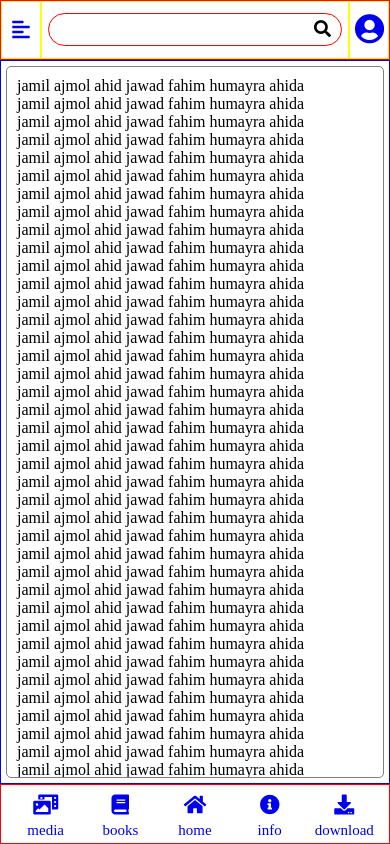
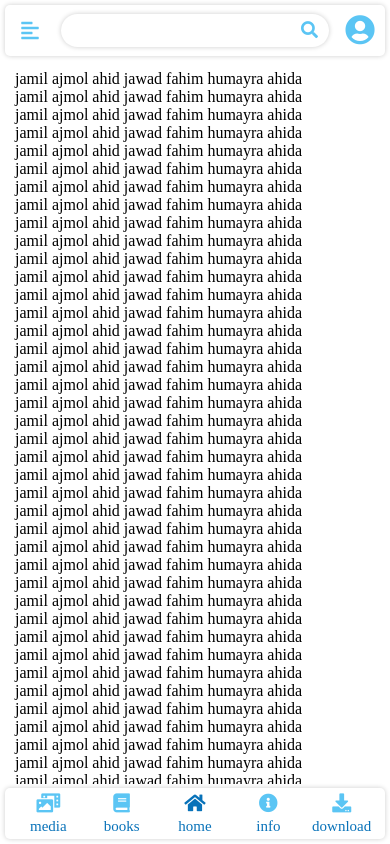
Before and after one commit to tasnim-jawad/mobile_view, a plain HTML site: page index.html in a window 390 px wide. Drawn offline with Linux system fonts and the light colour scheme.

Commit message:
mobile_view_complit

```diff
--- a/css/mobile_view.css
+++ b/css/mobile_view.css
@@ -6,12 +6,15 @@
 }
 
 .main_body .top {
-    border: var(--border);
+    /* border-bottom: red; */
     height: 60px;
     width: 100%;
     display: flex;
     flex-wrap: wrap;
     justify-content: space-between;
+    /* box-shadow: 0px 0px 5px rgba(0, 0, 0, .2); */
+    /* background-color: rgba(41, 39, 39, 0.02); */
+    padding: 5px;
 }
 
 .main_body .top .top_content {
@@ -19,44 +22,51 @@
     display: flex;
     flex-wrap: wrap;
     justify-content: space-between;
+    /* padding: 5px; */
+    box-shadow: 0px 0px 5px rgba(0, 0, 0, .2);
+    border-radius: 5px;
 }
 
 .main_body .top .top_content .left {
-    width: 40px;
+    width: 50px;
     /* height: 40px; */
-    border: 1px solid yellow;
+    /* border: 1px solid yellow; */
     text-align: center;
-    padding: 10px;
+    padding: 8px;
 }
 
 .main_body .top .top_content .left a {
     text-align: center;
+    color: var(--brand2);
 
 }
 
-.main_body .top .top_content .left a i {
+.main_body .top .top_content .left a i{
     line-height: 35px;
     font-size: 20px;
 }
 
 .main_body .top .top_content .center {
-    border: 1px solid yellow;
+    /* border: 1px solid yellow; */
     flex: 1;
 }
 
 .main_body .top .top_content .center form {
     position: relative;
-    padding: 11px 6px;
+    padding: 9px 6px;
     box-sizing: border-box;
 }
 
 .main_body .top .top_content .center form input {
     width: 100%;
-    border: 1px solid red;
+    /* border: 1px solid red; */
     height: 33px;
     border-radius: 25px;
     padding: 10px;
     box-sizing: border-box;
+    box-shadow: 1px;
+    /* box-shadow: 0px 0px 3px 0px #888888; */
+    box-shadow: 0px 0px 5px rgba(0, 0, 0, .2);
 }
 
 .main_body .top .top_content .center form button {
@@ -66,32 +76,34 @@
     transform: translateY(-50%);
     background-color: white;
     font-size: 17px;
+    color: var(--brand2);
 }
 
 .main_body .top .top_content .right {
-    width: 40px;
+    width: 50px;
     /* height: 40px; */
-    border: 1px solid yellow;
+    /* border: 1px solid yellow; */
     text-align: center;
-    padding: 10px 5px;
+    padding: 8px 5px;
 }
 
 .main_body .top .top_content .right a {
     text-align: center;
     line-height: 35px;
     font-size: 30px;
+    color: var(--brand2);
 }
 
 .main_body .mid {
     flex: 1;
-    border: 1px solid blue;
-    padding: 5px;
-    box-shadow: 0px 0px 5px rgba(0, 0, 0, .2);
+    /* border: 1px solid blue; */
+    padding: 0px 5px;
+    /* box-shadow: 0px 0px 5px rgba(0, 0, 0, .2); */
     overflow-y: scroll;
 }
 
 .main_body .mid .content_body {
-    border: 1px solid gray;
+    /* border: 1px solid gray; */
     padding: 10px;
     border-radius: 5px;
     height: 100%;
@@ -123,14 +135,19 @@
 
 /* .main_body .mid .content_body{} */
 .main_body .bottom {
-    border: var(--border);
+    /* border: var(--border); */
     height: 60px;
     width: 100%;
+    /* box-shadow: 0px 0px 5px rgba(0, 0, 0, .2); */
+    /* background-color: rgba(41, 39, 39, 0.02); */
+    padding: 2px 5px 5px 5px;
 }
 
 .main_body .bottom .botom_content{
     /* justify-content: space-evenly; */
     transform: translateY(4%);
+    box-shadow: 0px 0px 5px rgba(0, 0, 0, .2);
+    border-radius: 5px;
 }
 .main_body .bottom .botom_content ul{
     display: flex;
@@ -139,20 +156,27 @@
     /* margin: 0px 10px 0px 0px; */
 
 }
-/* .main_body .bottom .botom_content ul li{
-    margin: 0px 15px;
-} */
+.main_body .bottom .botom_content ul li{
+    padding-bottom: 4px;
+}
+.main_body .bottom .botom_content ul .home_button a i,span{
+    /* border: 1px solid red; */
+    /* border-radius: 50%; */
+    color: var(--brand1);
+}
 .main_body .bottom .botom_content ul li a{
     display: block;
     /* flex-direction: column; */
     /* justify-content: center; */
     text-align: center;
     width: 60px;
+    color: var(--brand2);
 }
 .main_body .bottom .botom_content ul li a i{
-    line-height: 35px;
-    font-size: 20px;
+    line-height: 30px;
+    font-size: 19px;
     display: block;
+
 }
 .main_body .bottom .botom_content ul li a span{
     display: block;
--- a/index.html
+++ b/index.html
@@ -188,7 +188,7 @@
                                 <span>books</span>
                             </a>
                         </li>
-                        <li>
+                        <li class="home_button">
                             <a href="#">
                                 <i class="fas fa-home"></i>
                                 <span>home</span>
```
